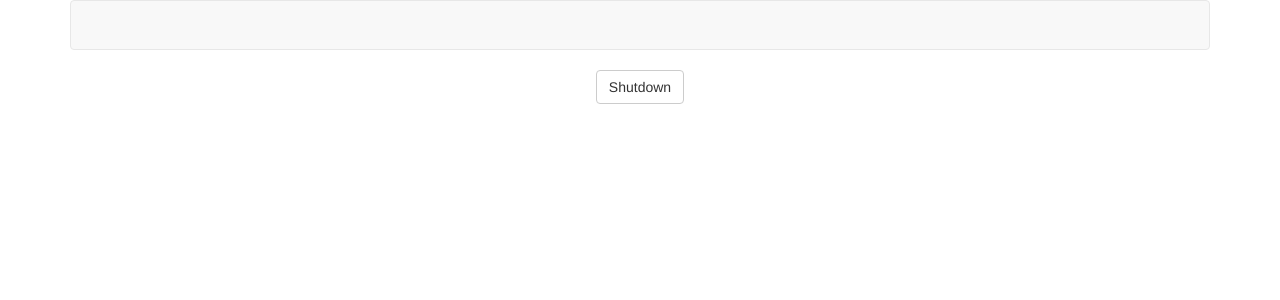
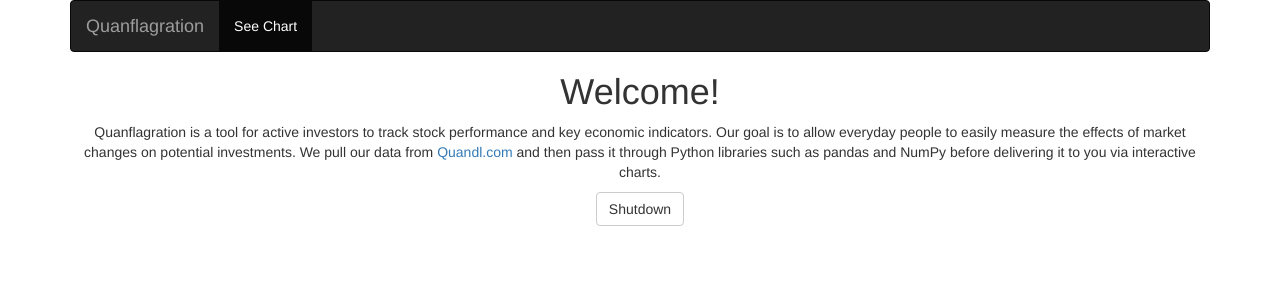
Before and after one commit to Marc82490/quanflagration, a Flask app: page / in a window 1280 px wide. Shown: the top 300 px of the page. Run offline with Flask 2, Linux system fonts and the light colour scheme; some libraries are stand-ins or nearby versions.

Commit message:
update html

```diff
--- a/templates/graph.html
+++ b/templates/graph.html
@@ -1,11 +1,9 @@
 {% extends "layout.html" %}
 
 {% block title %}
-    Stock Performance
+    Interactive Chart
 {% endblock %}
 
 {% block main %}
-    <div>
 
-    </div>
 {% endblock %}
--- a/templates/index.html
+++ b/templates/index.html
@@ -5,9 +5,13 @@
 {% endblock %}
 
 {% block main %}
-    <div>
-        <form action="{{ url_for('shutdown') }}" class="form-inline" method="post">
-            <button class="btn btn-default" type="submit">Shutdown</button>
-        </form>
-    </div>
+<h1>Welcome!</h1>
+<p>
+    Quanflagration is a tool for active investors to track stock performance and key economic indicators. Our goal is to allow everyday people to easily measure the effects of market changes on potential investments. We pull our data from <a href="https://www.quandl.com/">Quandl.com</a> and then pass it through Python libraries such as pandas and NumPy before delivering it to you via interactive charts.
+</p>
+<div>
+    <form action="{{ url_for('shutdown') }}" class="form-inline" method="post">
+        <button class="btn btn-default" type="submit">Shutdown</button>
+    </form>
+</div>
 {% endblock %}
--- a/templates/layout.html
+++ b/templates/layout.html
@@ -8,36 +8,59 @@
         <meta charset="utf-8"/>
         <meta content="initial-scale=1, width=device-width" name="viewport"/>
 
-        <!-- documentation at http://getbootstrap.com/, alternative themes at https://www.bootstrapcdn.com/bootswatch/ -->
-        <link href="https://maxcdn.bootstrapcdn.com/bootstrap/3.3.7/css/bootstrap.min.css" rel="stylesheet"/>
+        <!-- bootstrap theme -->
+        <link href="https://maxcdn.bootstrapcdn.com/bootswatch/3.3.7/sandstone/bootstrap.min.css" rel="stylesheet"/>
 
+        <!-- app's own CSS -->
         <link href="{{ url_for('static', filename='styles.css') }}" rel="stylesheet"/>
 
-        <script src="https://code.jquery.com/jquery-3.1.1.min.js"></script>
+        <!-- bootstrap JavaScript -->
         <script src="https://maxcdn.bootstrapcdn.com/bootstrap/3.3.7/js/bootstrap.min.js"></script>
+
+        <!-- http://jquery.com/ -->
+        <script src="https://code.jquery.com/jquery-latest.min.js"></script>
+
+        <!-- app's own JavaScript -->
+        <script src="{{ url_for('static', filename='scripts.js') }}"></script>
+
+        <!-- Font Awesome -->
+        <script src="https://use.fontawesome.com/a4eccb96d1.js"></script>
 
         <title>Quanflagration: {% block title %}{% endblock %}</title>
 
     </head>
-
     <body>
 
         <div class="container">
 
-            <nav class="navbar navbar-default">
+            <nav class="navbar navbar-inverse">
                 <div class="container-fluid">
                     <div class="navbar-header">
+                        <button aria-expanded="false" class="navbar-toggle collapsed" data-target="#navbar" data-toggle="collapse" type="button">
+                            <span class="sr-only">Toggle navigation</span>
+                            <span class="icon-bar"></span>
+                            <span class="icon-bar"></span>
+                            <span class="icon-bar"></span>
+                            <span class="icon-bar"></span>
+                        </button>
+                        <a class="navbar-brand" href="{{ url_for('index') }}">Quanflagration</a>
                     </div>
+
                     <div class="collapse navbar-collapse" id="navbar">
-                        {% if session.user_id %}
+                        {#{% if session.user_id %}#}
                             <ul class="nav navbar-nav">
+                                <li class="active"><a href="{{ url_for('chart') }}">See Chart</a></li>
                                 <li></li>
+                            </ul>
+                            <ul class="nav navbar-nav navbar-right">
                                 <li></li>
-                                <li></li>
+                            </ul>
+                        {#{% else %}#}
+                            <ul class="nav navbar-nav navbar-right">
                                 <li></li>
                                 <li></li>
                             </ul>
-                        {% endif %}
+                        {#{% endif %}#}
                     </div>
                 </div>
             </nav>
```
